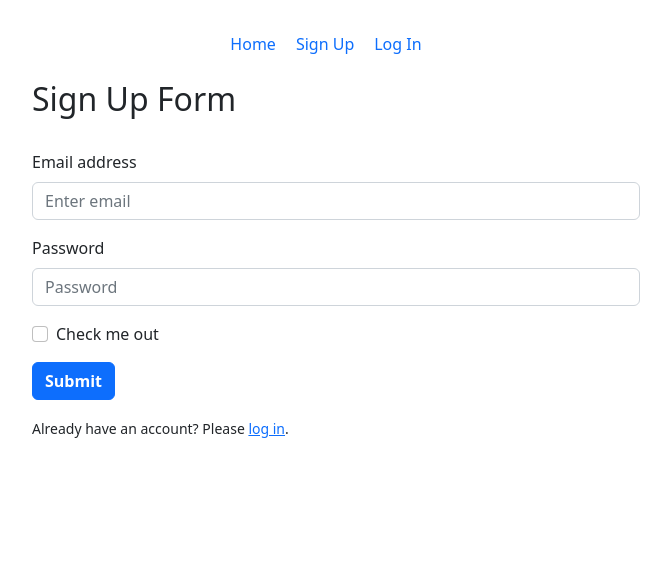
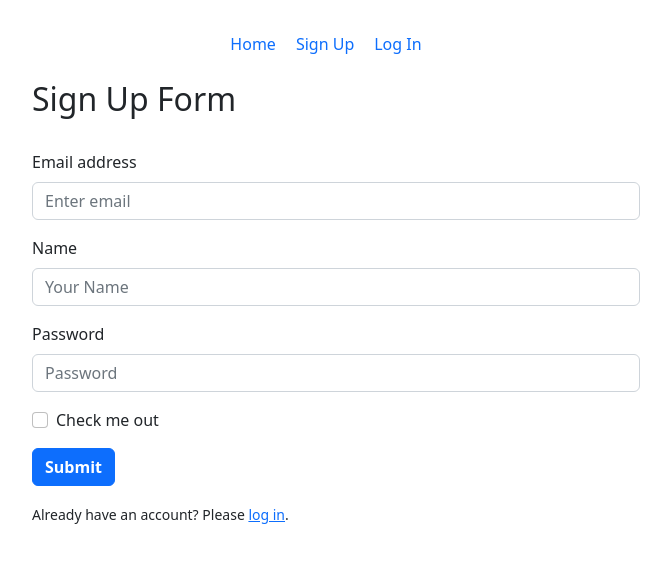
Before and after one commit to nusratBD/react-firebase-email-password-authentication, a React (Vite) app: page /sign-up in a window 1280 px wide. Shown: the top 562 px of the page, without its empty margins (304-975 px from the left). Built offline with nearby package versions, Linux system fonts and the light colour scheme.

Commit message:
User Profile Updated

```diff
--- a/src/SignUp/SignUp.jsx
+++ b/src/SignUp/SignUp.jsx
@@ -1,7 +1,7 @@
 import React, { useState } from 'react';
 import Button from 'react-bootstrap/Button';
 import Form from 'react-bootstrap/Form';
-import { getAuth, createUserWithEmailAndPassword, sendEmailVerification } from "firebase/auth";
+import { getAuth, createUserWithEmailAndPassword, sendEmailVerification, updateProfile } from "firebase/auth";
 import app from '../assets/firebase/firebase.init';
 import { Link } from 'react-router-dom';
 const auth = getAuth(app);
@@ -15,6 +15,7 @@ const SignUp = () => {
         const form = event.target;
         const email = form.email.value;
         const password = form.password.value;
+        const name = form.name.value;
         if (!/(?=.*[A-Z].*[A-Z])/.test(password)) {
             setError('Please add at least two uppercase in your password');
             return;
@@ -36,11 +37,17 @@ const SignUp = () => {
                 const user = data.user;
                 form.reset();
                 setSuccess('Sign Up Success');
+                updateProfile(user, {
+                    displayName: name, photoURL: "https://example.com/jane-q-user/profile.jpg"
+                  }).then(() => {
+                    console.log(user)
+                  }).catch((error) => {
+                  });
                 sendEmailVerification(user)
                     .then(() => {
                         alert('Please Verify Your Email')
                     })
-                    .catch(error=>{
+                    .catch(error => {
                         setError(error.message)
                     })
             })
@@ -57,6 +64,10 @@ const SignUp = () => {
                 <Form.Group className="mb-3" controlId="formBasicEmail">
                     <Form.Label>Email address</Form.Label>
                     <Form.Control type="email" placeholder="Enter email" name='email' required />
+                </Form.Group>
+                <Form.Group className="mb-3" controlId="formBasicName">
+                    <Form.Label>Name</Form.Label>
+                    <Form.Control type="text" placeholder="Your Name" name='name' required />
                 </Form.Group>
 
                 <Form.Group className="mb-3" controlId="formBasicPassword">
```
